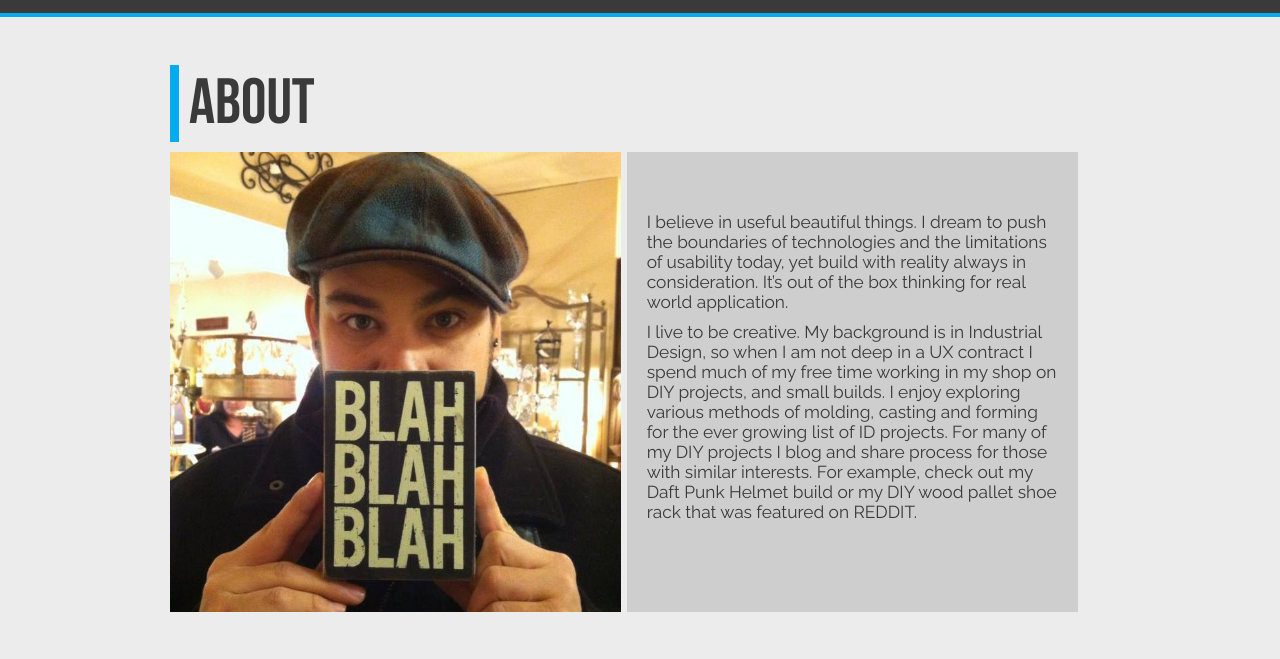
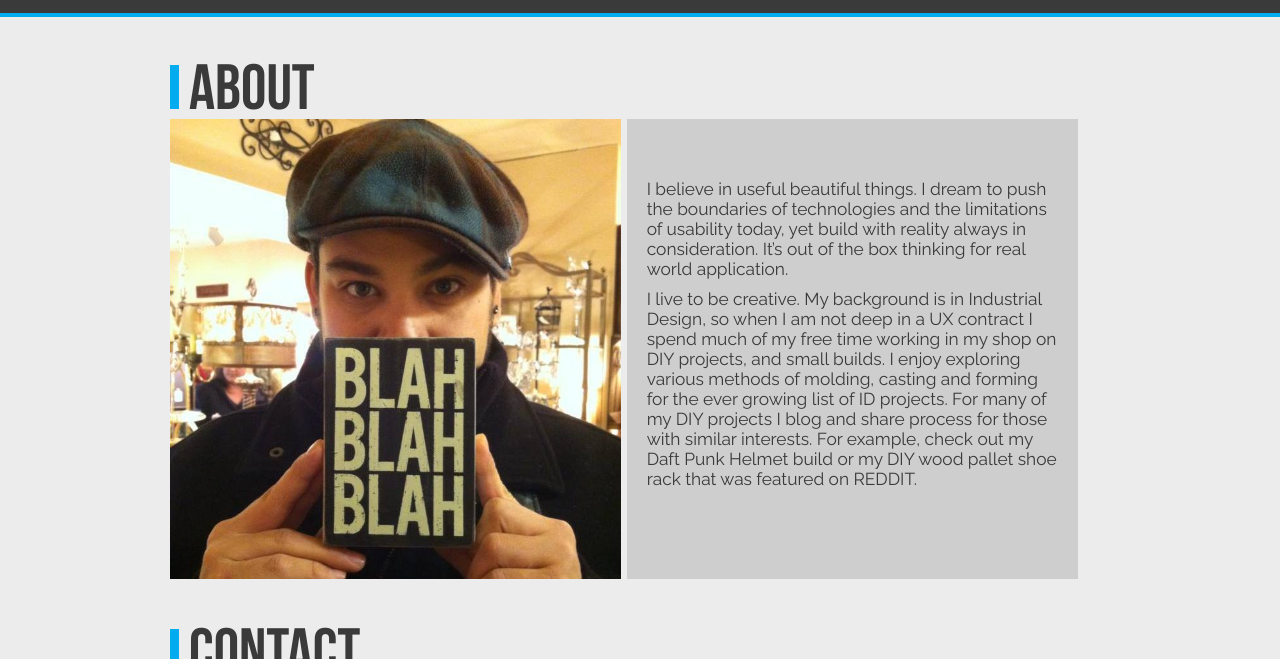
Before and after one commit to neauro/digicopia, a plain HTML site: page about.html in a window 1280 px wide. Shown: the part 63-722 px from the top of the page. Drawn offline with Linux system fonts and the light colour scheme; a web font is replaced by a local one.

Commit message:
setting height of headers so the lines match

```diff
--- a/styles/project.css
+++ b/styles/project.css
@@ -235,10 +235,12 @@ body {
   .a-header {
     color:#3a3a3a;
     font-family: Bebas;
-    border-left:9px solid #03acef;
-    padding-left:10px;
-    margin-bottom:10px;
-    font-size:48pt;
+    border-left: 9px solid #03ACEF;
+    padding-left: 10px;
+    margin-bottom: 10px;
+    font-size: 48pt;
+    line-height: 38px;
+    padding-top: 6px;
   }
   .resume {
     position:absolute;
```
